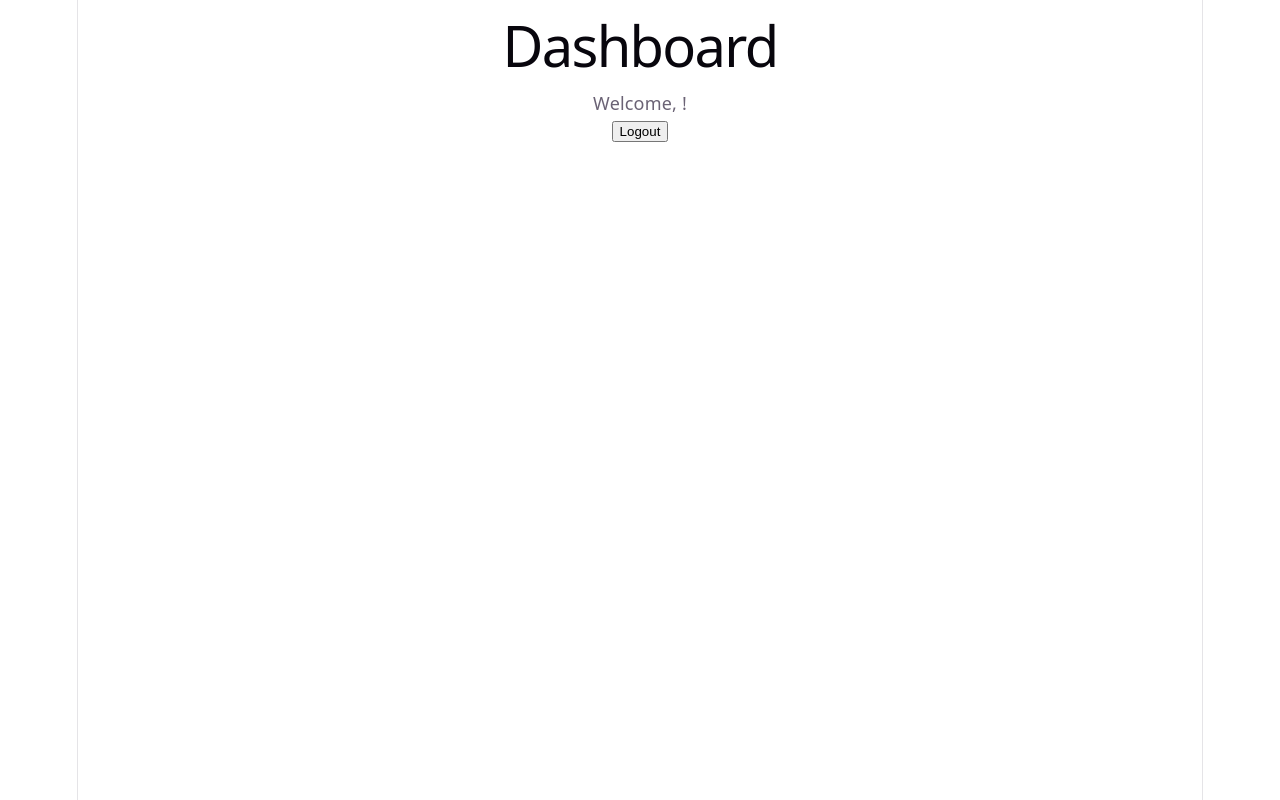
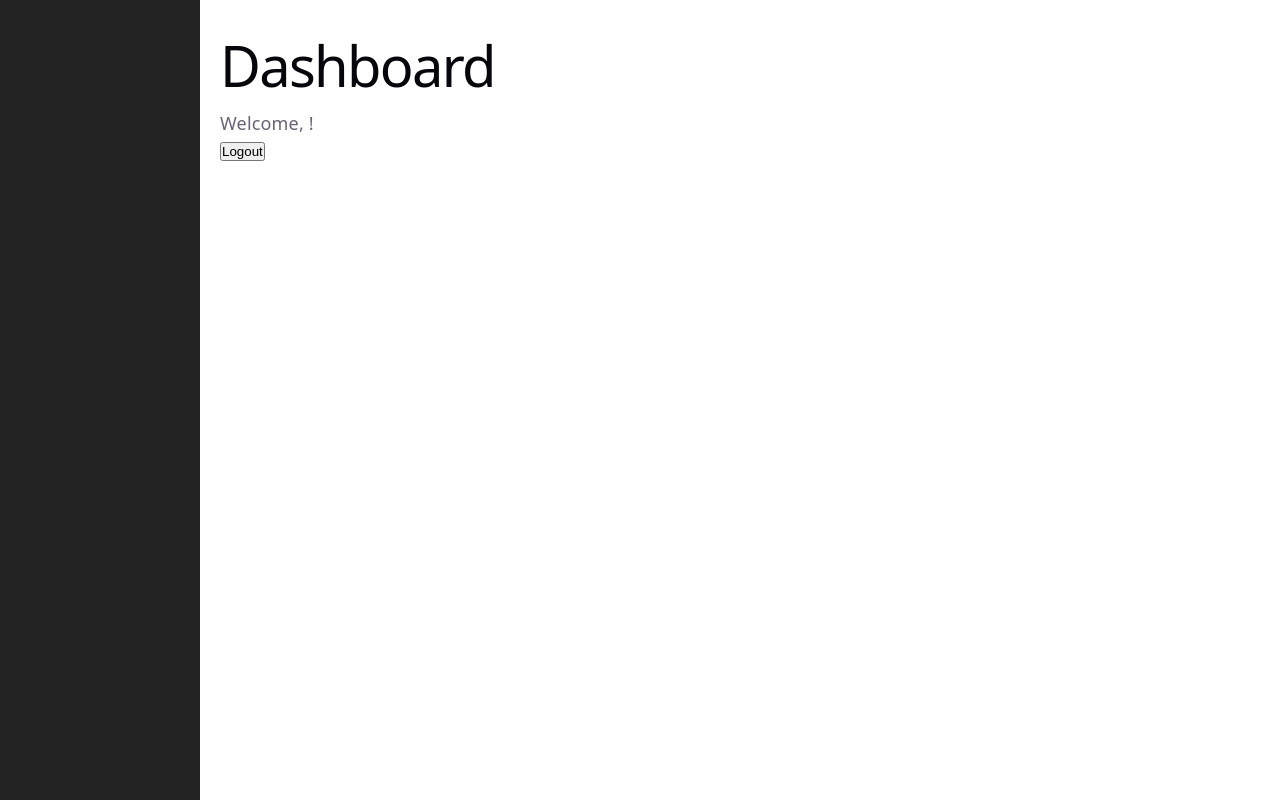
Before and after one commit to pawiee-sensei/enterprise-inventory-api, a React (Vite) app in the folder inventory-frontend/: page /dashboard in a window 1280 px wide. Built offline with nearby package versions, Linux system fonts and the light colour scheme; sample sign-in values are in the browser's storage.

Commit message:
feat: add Layout with Outlet and role-aware Sidebar nav

```diff
--- a/inventory-frontend/src/App.jsx
+++ b/inventory-frontend/src/App.jsx
@@ -4,6 +4,7 @@ import Login from "./pages/Login";
 import Dashboard from "./pages/Dashboard";
 import AdminDashboard from "./pages/admin/AdminDashboard";
 import ProtectedRoute from "./components/ProtectedRoute";
+import Layout from "./components/Layout";
 import { ROLES } from "./context/AuthContext";
 
 function App() {
@@ -14,6 +15,7 @@ function App() {
         <Route path="/register" element={<Register />} />
         <Route path="/login" element={<Login />} />
 
+        <Route element={<Layout />}>
           <Route
             path="/dashboard"
             element={
@@ -32,7 +34,7 @@ function App() {
           }
         />
 
-
+        </Route>
       </Routes>
     </BrowserRouter>
   );
--- /dev/null
+++ b/inventory-frontend/src/components/Layout.jsx
@@ -0,0 +1,15 @@
+import { Outlet } from "react-router-dom";
+import Sidebar from "./Sidebar";
+
+function Layout() {
+  return (
+    <div style={{ display: "flex" }}>
+      <Sidebar />
+      <div style={{ padding: "20px", flex: 1 }}>
+        <Outlet />
+      </div>
+    </div>
+  );
+}
+
+export default Layout;
--- /dev/null
+++ b/inventory-frontend/src/components/Sidebar.jsx
@@ -0,0 +1,36 @@
+import { NavLink } from "react-router-dom";
+import { useAuth } from "../context/AuthContext";
+import { navItems } from "../config/navConfig";
+
+function Sidebar() {
+  const { user } = useAuth();
+
+  // only show links this user's role is allowed to see
+  const visibleItems = navItems.filter((item) =>
+    item.roles.includes(user?.role)
+  );
+
+  return (
+    <nav style={{ width: "200px", background: "#222", height: "100vh", padding: "16px" }}>
+      {visibleItems.map((item) => (
+        <NavLink
+          key={item.path}
+          to={item.path}
+          style={({ isActive }) => ({
+            display: "block",
+            padding: "10px",
+            marginBottom: "4px",
+            color: "#fff",
+            textDecoration: "none",
+            background: isActive ? "#4a5cf7" : "transparent",
+            borderRadius: "6px",
+          })}
+        >
+          {item.label}
+        </NavLink>
+      ))}
+    </nav>
+  );
+}
+
+export default Sidebar;
--- /dev/null
+++ b/inventory-frontend/src/config/navConfig.js
@@ -0,0 +1,14 @@
+import { ROLES } from "../context/AuthContext";
+
+export const navItems = [
+  {
+    label: "Dashboard",
+    path: "/dashboard",
+    roles: [ROLES.ADMIN, ROLES.STAFF],
+  },
+  {
+    label: "Admin Dashboard",
+    path: "/admin",
+    roles: [ROLES.ADMIN],
+  },
+];
--- a/inventory-frontend/src/index.css
+++ b/inventory-frontend/src/index.css
@@ -1,3 +1,14 @@
+* {
+  margin: 0;
+  padding: 0;
+  box-sizing: border-box;
+}
+
+html, body, #root {
+  height: 100%;
+  width: 100%;
+}
+
 :root {
   --text: #6b6375;
   --text-h: #08060d;
@@ -50,21 +61,7 @@
   }
 }
 
-body {
-  margin: 0;
-}
 
-#root {
-  width: 1126px;
-  max-width: 100%;
-  margin: 0 auto;
-  text-align: center;
-  border-inline: 1px solid var(--border);
-  min-height: 100svh;
-  display: flex;
-  flex-direction: column;
-  box-sizing: border-box;
-}
 
 h1,
 h2 {
```
Lines whose indentation alone changed are shown as unchanged.
